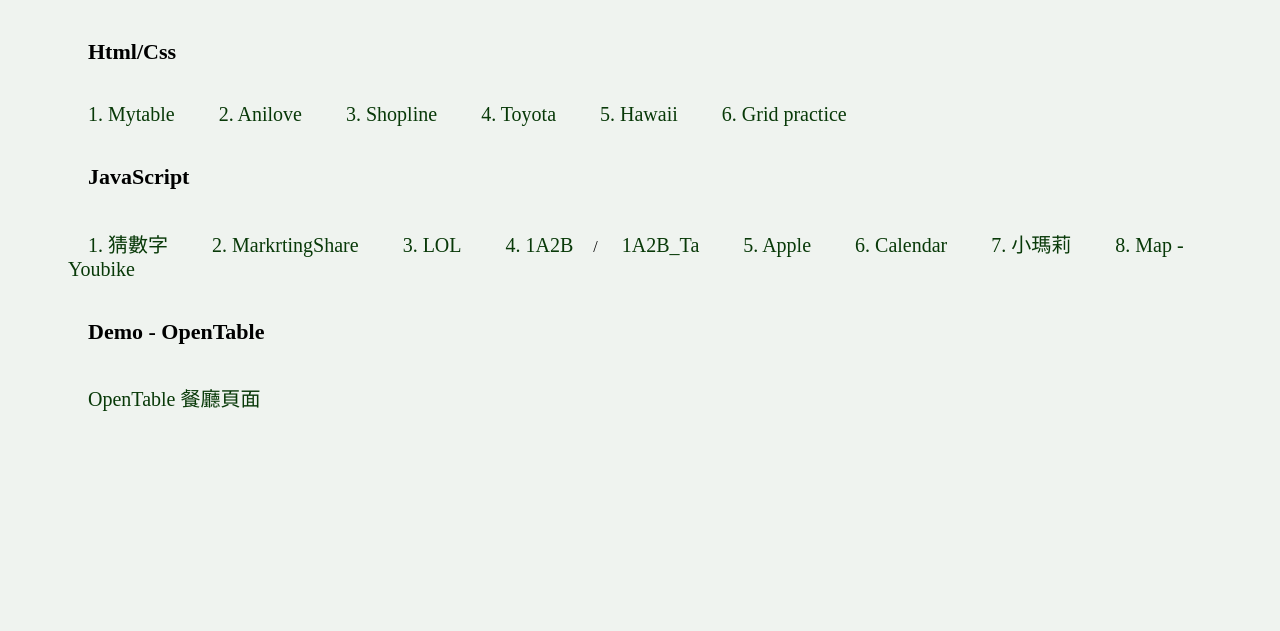
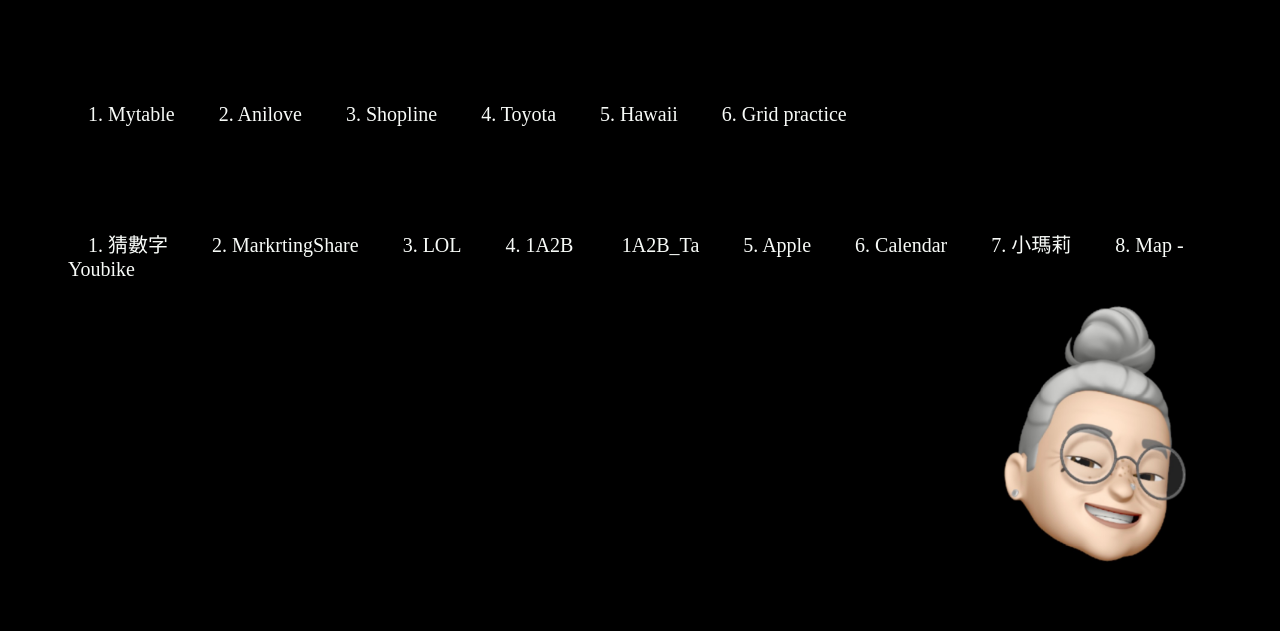
Before and after one commit to cvl1rt/cvl1rt.github.io, a plain HTML site: page index.html in a window 1280 px wide. Shown: the part 169-800 px from the top of the page. Drawn offline with Linux system fonts and the light colour scheme.

Commit message:
Update style

```diff
--- a/index.html
+++ b/index.html
@@ -7,13 +7,12 @@
     <meta name="viewport" content="width=device-width, initial-scale=1.0">
     <title>cvl1rt</title>
     <style>
-
         * {
             padding: 20px 20px;
         }
 
-        body{
-            background-color: rgba(221, 230, 222, 0.471);
+        body {
+            background-color: black
         }
 
         a:link {
@@ -21,7 +20,7 @@
         }
 
         h1 {
-            color: rgb(56, 71, 56);
+            color: rgb(237, 243, 237);
         }
 
         h2 {
@@ -29,20 +28,41 @@
         }
 
         .group a {
-            color: rgb(8, 57, 8);
+            color: rgb(248, 251, 248);
             font-size: 20px;
         }
 
         .group a:hover {
             content: '';
-            background-color: rgba(207, 225, 207, 0.536);
+            background-color: rgba(130, 136, 130, 0.645);
+        }
+
+         .background-image {
+            position: relative;
+        }
+
+        .background-image img {
+            position: absolute;
+            bottom: 0;
+            right: 0;
+        }
+
+
+        .background-image img {
+            width: 350px;
+        }
+
+        .background-image {
+            position: fixed;
+            bottom: 0;
+            right: 0;
         }
     </style>
 </head>
 
 <body>
     <div class="group">
-        <h1>Rita homework</h1>
+        <h1>CodeGrandma's Collection</h1>
         <h2>Html/Css</h2>
         <a href="./htmlcss day1/table/curriculum.html">1. Mytable</a>
         <a href="./htmlcss day1/Anilove/Anilove.html">2. Anilove</a>
@@ -60,10 +80,9 @@
         <a href="./JS 0628/Calendar/Calendar.html">6. Calendar</a>
         <a href="./JS 0711/littlemary/littlemary.html">7. 小瑪莉</a>
         <a href="./JS 0720/Map/Map.html">8. Map - Youbike</a>
-
-        <h2>Demo - OpenTable</h2>
-        <a href="./opentable/opentable.html">OpenTable 餐廳頁面</a>
     </div>
+    <div class="background-image">
+        <img src="codegrandma.jpg" alt="Your Image">
 </body>
 
 </html>
```
Also changed, not shown: codegrandma.jpg (added).
